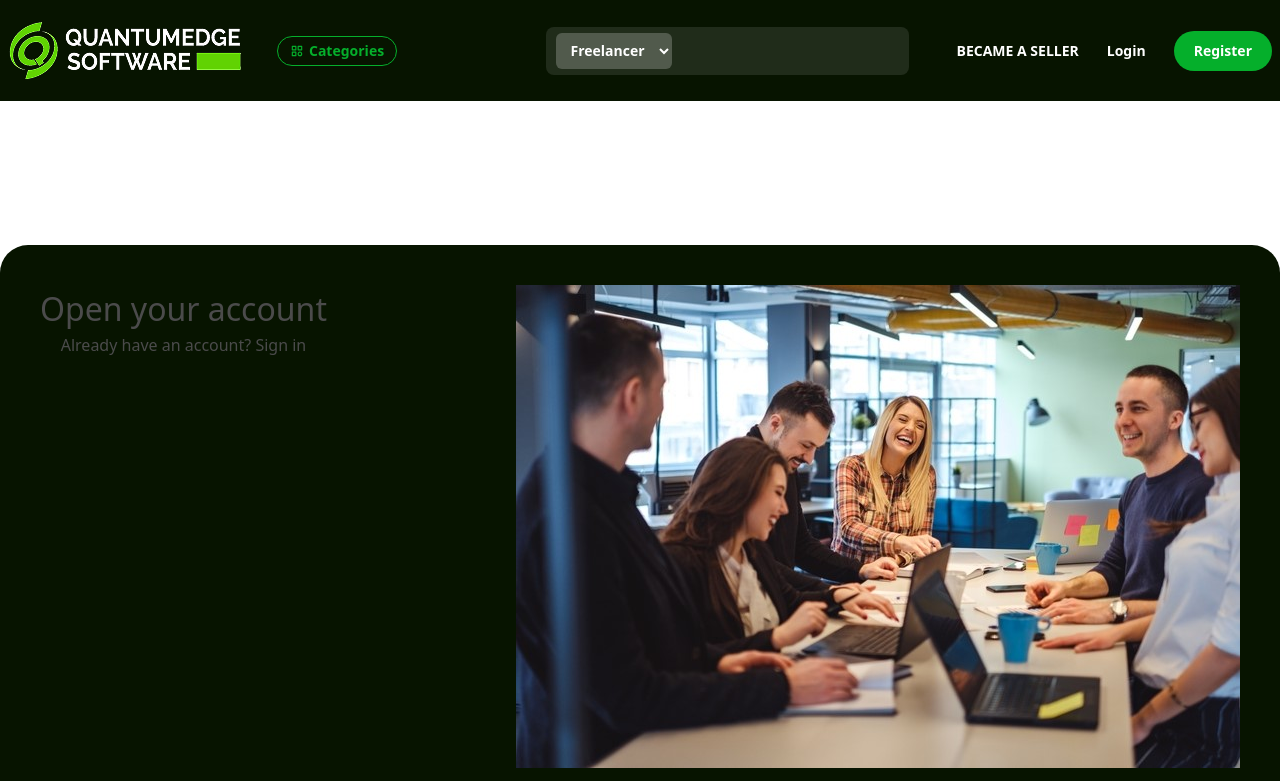
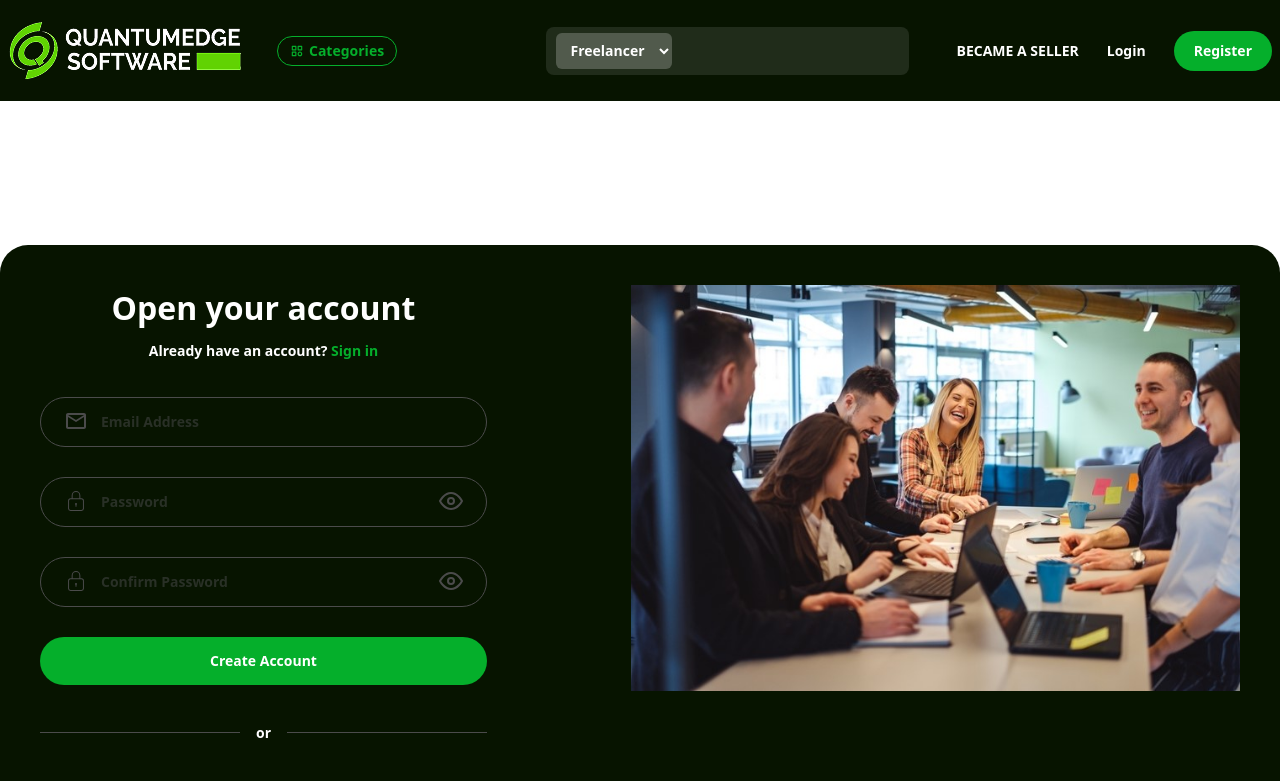
Before and after one commit to arafat22184/Quantumedge-Software-Frontend, a React (Vite) app: page /register in a window 1280 px wide. Shown: the top 781 px of the page. Built offline with nearby package versions, Linux system fonts and the light colour scheme.

Commit message:
added form and social register logo in register page

```diff
--- a/src/pages/register/Register.jsx
+++ b/src/pages/register/Register.jsx
@@ -1,20 +1,121 @@
-import React from "react";
+import React, { useState } from "react";
 import { Link } from "react-router";
 import regimg from "../../assets/reg-image.jpg";
+import { MdMailOutline } from "react-icons/md";
+import { CiLock } from "react-icons/ci";
+import { FiEye, FiEyeOff } from "react-icons/fi";
+import { FaApple, FaFacebookF } from "react-icons/fa";
+import { BsTwitterX } from "react-icons/bs";
 
 const Register = () => {
+  const [showPass, setShowPass] = useState(false);
+  const inputStyle =
+    "border border-[#4B4B4B] rounded-[46px] focus:border-[#05AF2B] outline-none min-h-[50px] w-full pl-15";
+
+  const socialButtonStyle =
+    "py-4 text-white bg-[#1E1E1E] rounded-[46px] flex-1 flex justify-center cursor-pointer hover:bg-[#292828]";
+
+  const passShowCondition = () => {
+    setShowPass(!showPass);
+  };
+
   return (
     <section>
-      <div className="max-w-7xl mx-auto bg-[#071400] flex my-36 p-10 rounded-[28px] justify-between min-h-[700px] gap-36 text-[#4B4B4B] text-center">
+      <div className="max-w-7xl mx-auto bg-[#071400] flex my-36 p-10 rounded-[28px] justify-between gap-36 text-[#4B4B4B] text-center text-sm font-semibold">
         {/* Form */}
-        <div>
-          <h3 className="text-[32px]">Open your account</h3>
-          <p className="">
-            Already have an account? <Link to={"/login"}>Sign in</Link>
+        <div className="flex-1 max-w-[447px]">
+          {/* Heading */}
+          <h3 className="text-[32px] font-bold text-white">
+            Open your account
+          </h3>
+          <p className="text-white mt-2.5 mb-9">
+            Already have an account?{" "}
+            <Link className="text-[#05AF2B]" to={"/login"}>
+              Sign in
+            </Link>
           </p>
+
+          {/* Registration Form */}
+          <form className="flex flex-col gap-[30px]">
+            <div className="relative">
+              <input
+                type="email"
+                name="email"
+                placeholder="Email Address"
+                className={inputStyle}
+              />
+              <MdMailOutline size={"24"} className="absolute top-3 left-6" />
+            </div>
+
+            {/* Password */}
+            <div className="relative">
+              <input
+                type={showPass ? "text" : "password"}
+                name="password"
+                placeholder="Password"
+                className={inputStyle}
+              />
+              <CiLock size={"24"} className="absolute top-3 left-6" />
+              <div onClick={passShowCondition} className="cursor-pointer">
+                {showPass ? (
+                  <FiEyeOff size={"24"} className="absolute top-3 right-6" />
+                ) : (
+                  <FiEye size={"24"} className="absolute top-3 right-6" />
+                )}
+              </div>
+            </div>
+
+            {/* Confirm Password */}
+            <div className="relative">
+              <input
+                type={showPass ? "text" : "password"}
+                name="confirm-password"
+                placeholder="Confirm Password"
+                className={inputStyle}
+              />
+              <CiLock size={"24"} className="absolute top-3 left-6" />
+              <div onClick={passShowCondition} className="cursor-pointer">
+                {showPass ? (
+                  <FiEyeOff size={"24"} className="absolute top-3 right-6" />
+                ) : (
+                  <FiEye size={"24"} className="absolute top-3 right-6" />
+                )}
+              </div>
+            </div>
+
+            <input
+              type="submit"
+              className="w-full bg-[#05AF2B] py-[14px] rounded-[46px] text-white"
+              value="Create Account"
+            />
+          </form>
+
+          {/* Divider */}
+          <div className="divider before:h-[1px] after:h-[1px] before:bg-[#4B4B4B] after:bg-[#4B4B4B] text-white my-10">
+            or
+          </div>
+
+          {/* Social Login Buttons */}
+          <div className="flex items-cente gap-[30px]">
+            {/* Facebook */}
+            <div className={socialButtonStyle}>
+              <FaFacebookF size={26} />
+            </div>
+
+            {/* Apple */}
+            <div className={socialButtonStyle}>
+              <FaApple size={26} />
+            </div>
+
+            {/* Twitter */}
+            <div className={socialButtonStyle}>
+              <BsTwitterX size={26} />
+            </div>
+          </div>
         </div>
+
         {/* Image */}
-        <div>
+        <div className="flex-1">
           <img src={regimg} alt="employee image" />
         </div>
       </div>
```
